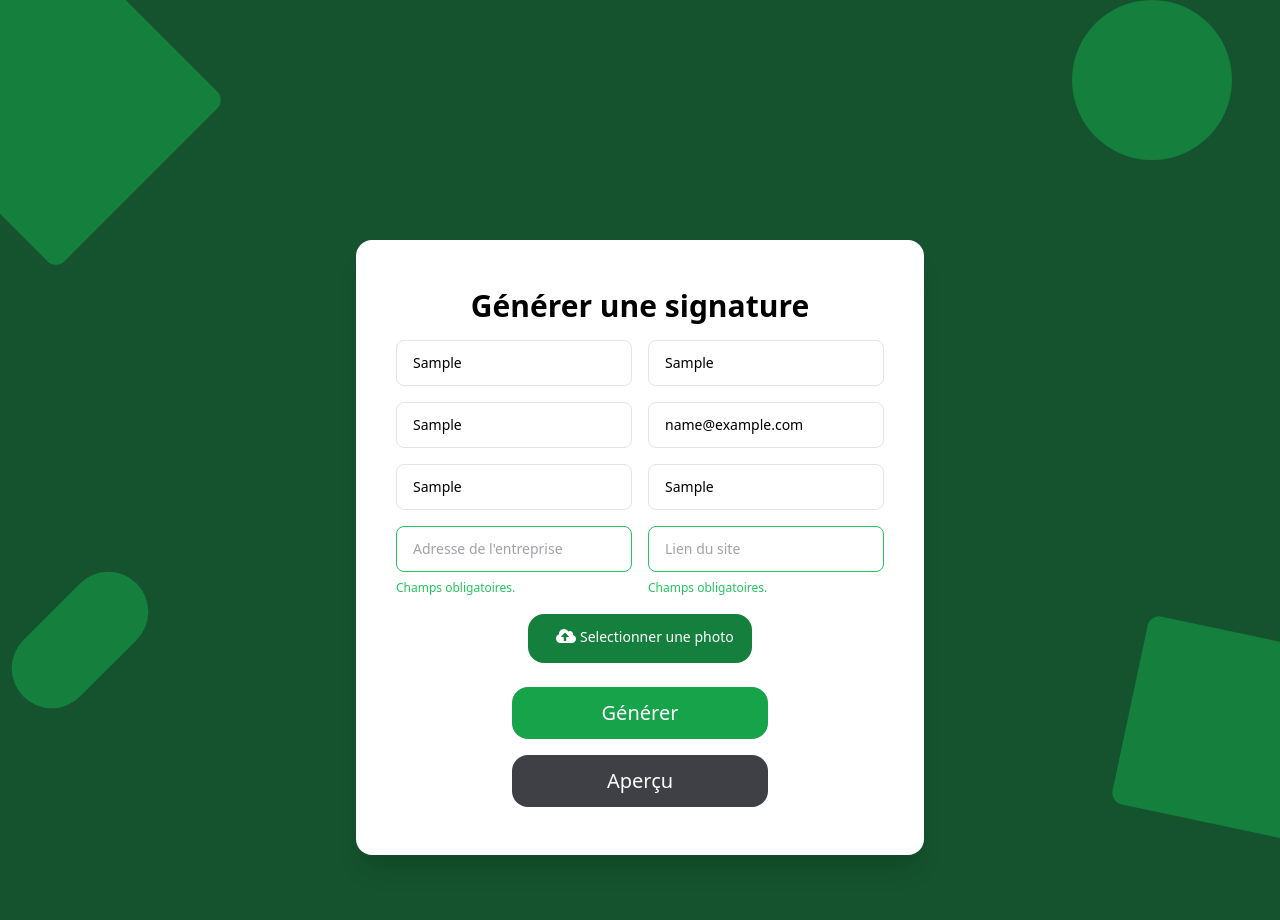
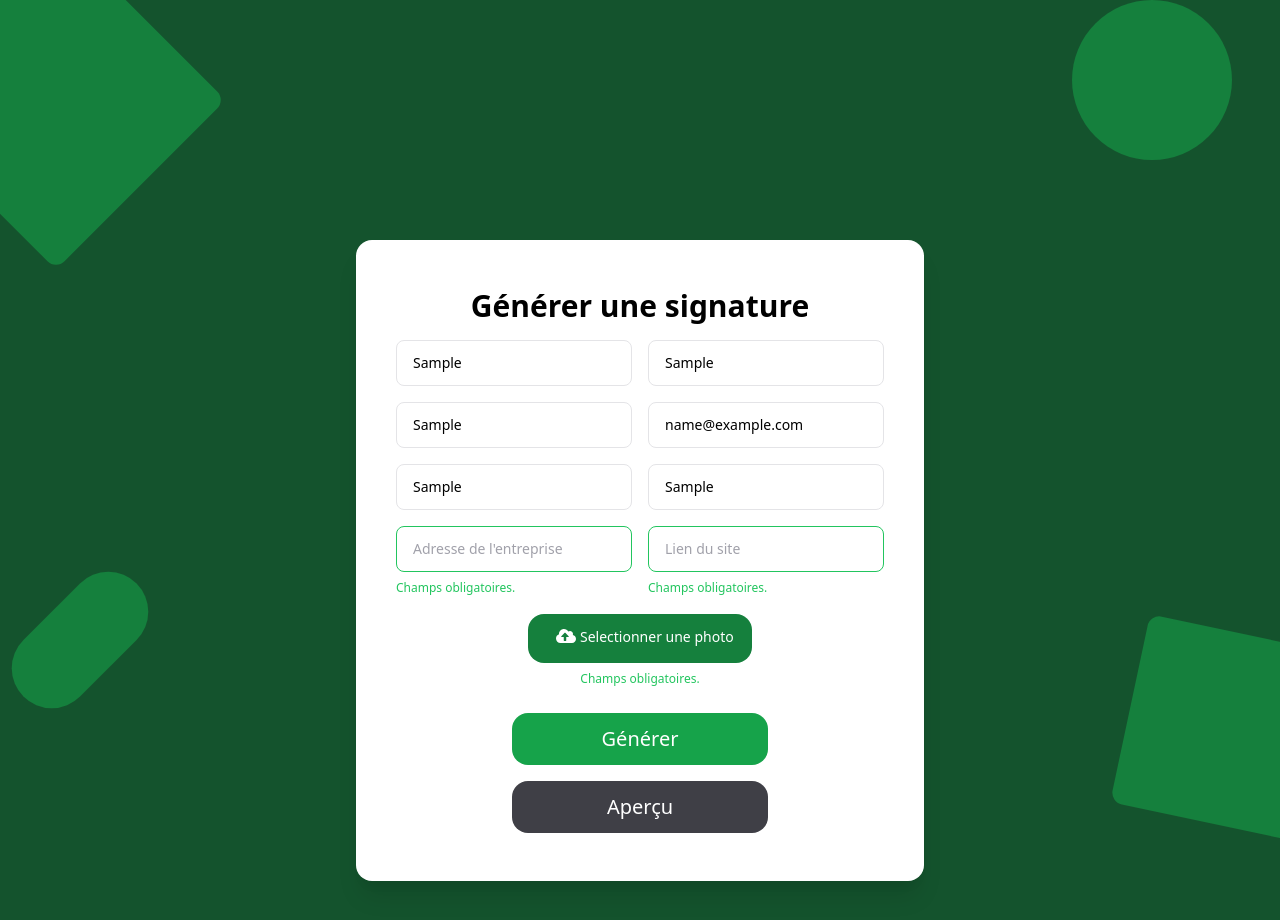
Before and after one commit to amineohn/signature, a React (Vite) app: page / in a window 1280 px wide. Both pictures are taken after typing "Sample", "Sample", "Sample", "name@example.com", "Sample", "Sample" into the empty fields and a click on the button "Générer". Shown: the top 920 px of the page. Built offline with nearby package versions, Linux system fonts and the light colour scheme.

Commit message:
add errors handling (host image)

```diff
--- a/src/viewes/index.tsx
+++ b/src/viewes/index.tsx
@@ -269,17 +269,8 @@ const Index = () => {
                   type="file"
                   onChange={onSaveFileChange}
                   className="hidden"
+                  {...register("file", { required: true })}
                 />
-                {errors.filename && (
-                  <PageTransition>
-                    <span
-                      role="alert"
-                      className="text-green-500 font-normal text-xs inline-flex mt-2"
-                    >
-                      Champs obligatoires.
-                    </span>
-                  </PageTransition>
-                )}
                 <span className=" text-normal leading-normal text-center inline-flex cursor-pointer ml-4">
                   <svg
                     width="20"
@@ -302,6 +293,18 @@ const Index = () => {
                 </span>
               </label>
             </div>
+            {errors.file && (
+              <div className="flex justify-center">
+                <PageTransition>
+                  <span
+                    role="alert"
+                    className="text-green-500 font-normal text-xs inline-flex mt-2"
+                  >
+                    Champs obligatoires.
+                  </span>
+                </PageTransition>
+              </div>
+            )}
 
             <div className="text-center mt-6">
               <button
```
